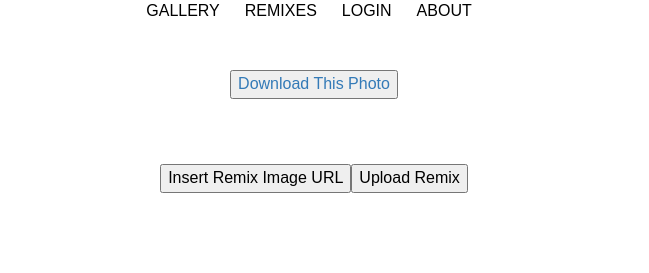
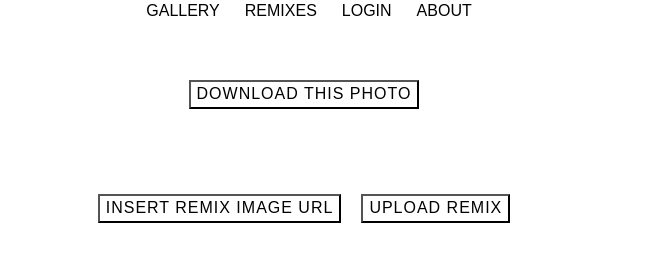
Before and after one commit to csills/REMIX, a React (Create React App) app in the folder client/: page /gallery/1 in a window 1280 px wide. Shown: the part 201-474 px from the top of the page, without its empty margins (316-965 px from the left). Built offline with nearby package versions, Linux system fonts and the light colour scheme; no server answers.

Commit message:
minor change

```diff
--- a/client/src/ImageRemixHistory.js
+++ b/client/src/ImageRemixHistory.js
@@ -79,7 +79,7 @@ class ImageRemixHistory extends Component {
                         <br/>
                         <div className='downloadButton'>
                             <a href={this.state.gallery.filepath} download>
-                            <button>Download This Photo</button>
+                            <button className="submitbuttons" >Download This Photo</button>
                             </a>
                         </div>
                         <br/>
@@ -90,8 +90,8 @@ class ImageRemixHistory extends Component {
                             type='file'
                             onChange={this.fileSelectedHandler}
                             ref={fileInput => this.fileInput = fileInput}/>
-                            <button onClick={() => this.fileInput.click()}>Insert Remix Image URL</button>
-                            <button onClick={this.fileUploadHandler}>Upload Remix</button>
+                            <button className="submitbuttons" onClick={() => this.fileInput.click()}>Insert Remix Image URL</button>
+                            <button className="submitbuttons" onClick={this.fileUploadHandler}>Upload Remix</button>
                         </div>
                     </div>
                 </div>
```
